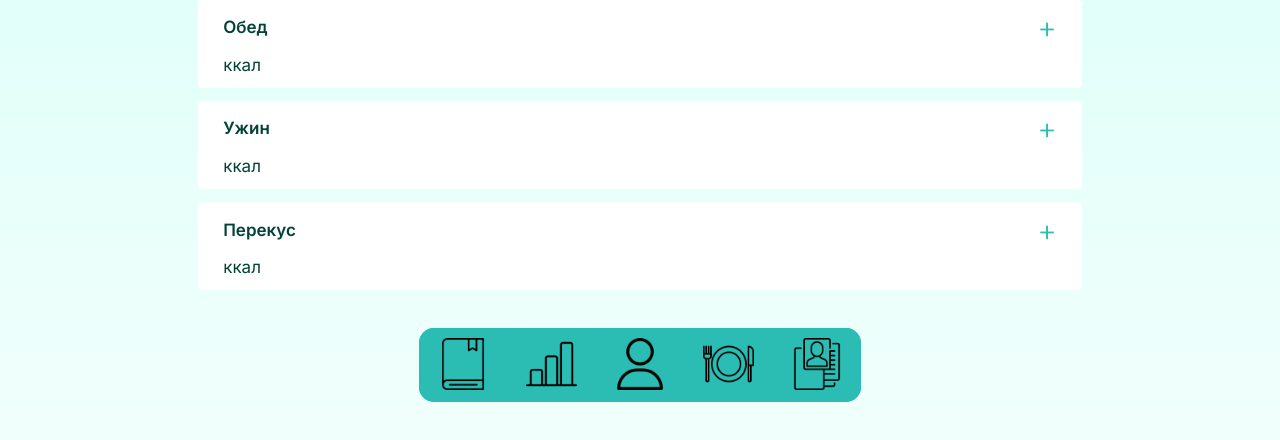
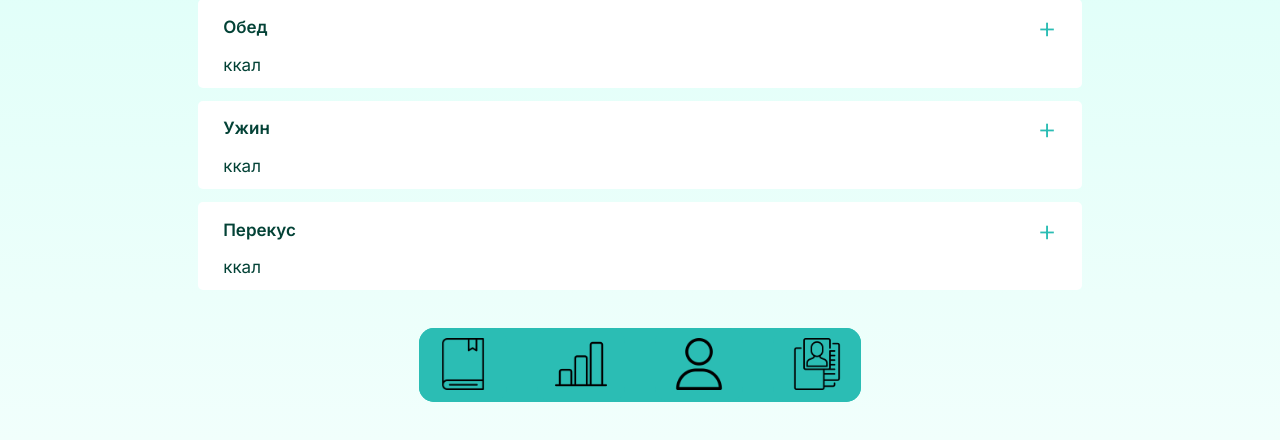
Before and after one commit to nikolayshumik/caloriesappweb, a Django app: page /add-water/ in a window 1280 px wide. Shown: the part 546-986 px from the top of the page. Run offline with Django 4.2, Linux system fonts and the light colour scheme.

Commit message:
footer icons

```diff
--- a/appflut/webflut/templates/footer.html
+++ b/appflut/webflut/templates/footer.html
@@ -8,10 +8,9 @@
     <img src="{% static 'accets/журнал.png' %}" class="imgFooter"/></a>
   <a href="{% url 'display_chart' %}" class="buttonFooter">
     <img src="{% static 'accets/статистика.png' %}" class="imgFooter"/></a>
-  <a href="{% url 'profile' %}" class="buttonFooter">
+  <a href="{% url 'calories_and_bjy' %}" class="buttonFooter">
     <img src="{% static 'accets/profile.png' %}" class="imgFooter"/></a>
-  <a href="{% url 'calories_and_bjy' %}" class="buttonFooter">
-    <img src="{% static 'accets/kkal.png' %}" class="imgFooter"/></a>
+
   <a href="{% url 'person_info' %}" class="buttonFooter">
     <img src="{% static 'accets/pers_info.png' %}" class="imgFooter"/></a>
 </footer>
```
Also changed, not shown: appflut/db.sqlite3, appflut/webflut/static/phototest/admin/chart_1.png, appflut/webflut/static/phototest/admin/chart_2.png.
